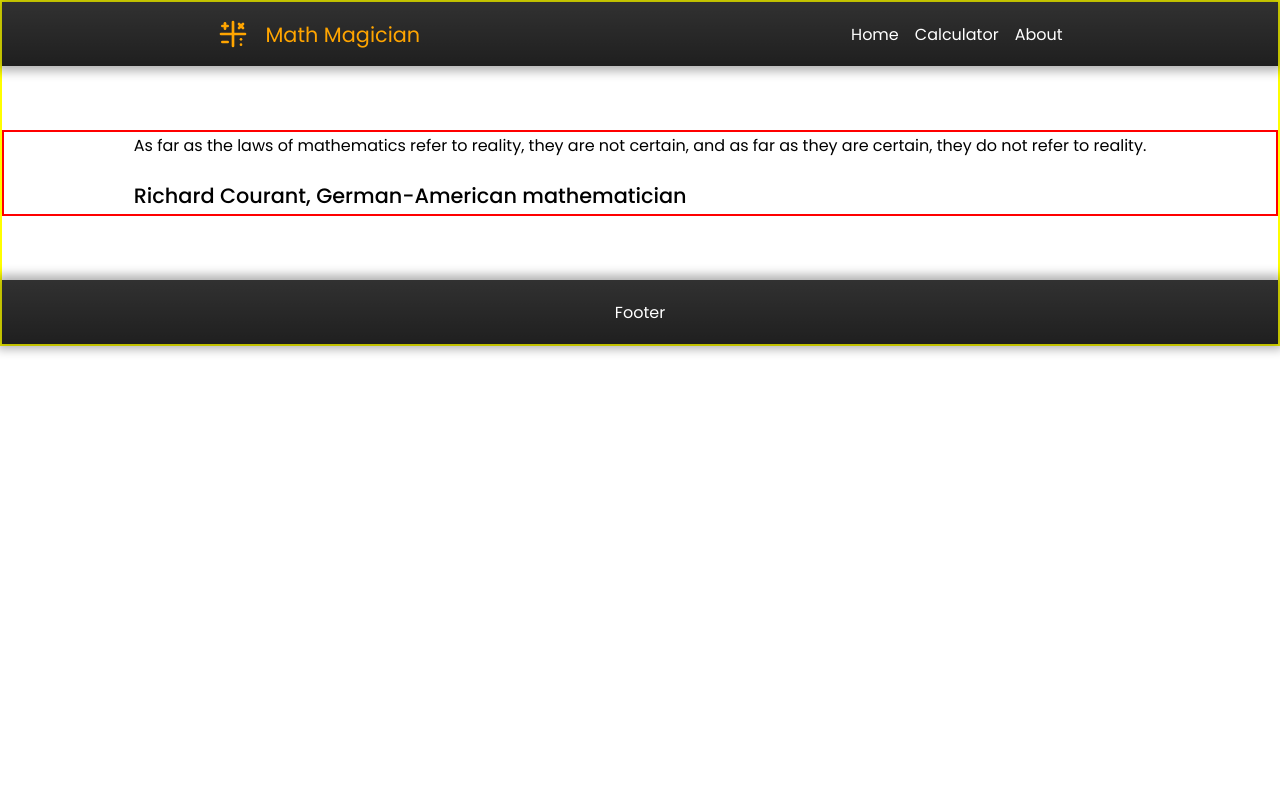
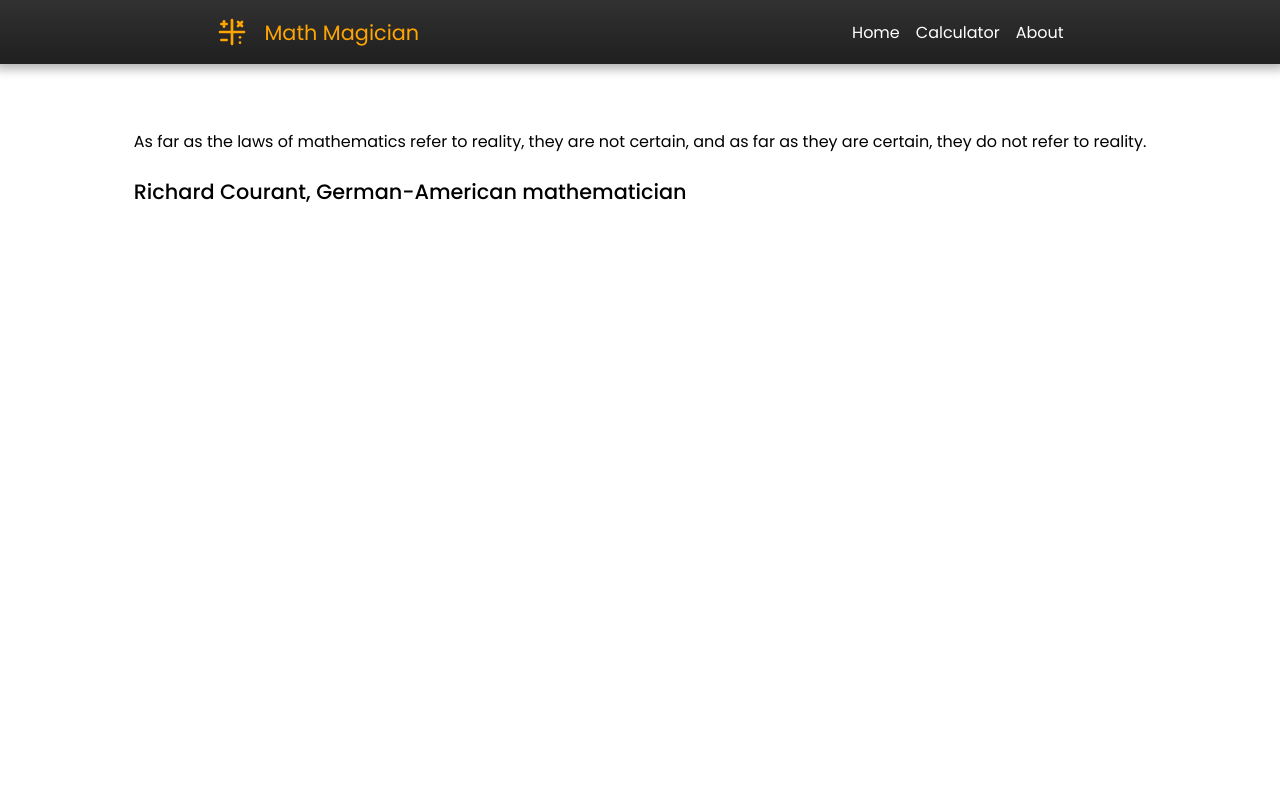
Before and after one commit to GiuseppeTG/Calculator, a React (Create React App) app: page /about in a window 1280 px wide. Shown: the top 800 px of the page. Built offline with nearby package versions, Linux system fonts and the light colour scheme.

Commit message:
change sintax of cunctional component Calculator

```diff
--- a/src/components/Footer.js
+++ b/src/components/Footer.js
@@ -2,6 +2,6 @@ import React from 'react';
 
 export default function Footer() {
   return (
-    <div className="footer">Footer</div>
+    <div className="footer">This webpage was made by Giuseppe Tomasini</div>
   );
 }
--- a/src/components/calculator.js
+++ b/src/components/calculator.js
@@ -15,7 +15,7 @@ const defaultCalculatorData = {
   operation: null,
 };
 
-const Calculator = () => {
+export default function Calculator() {
   const [calculatorData, setCalculatorData] = useState(defaultCalculatorData);
   const { total, next, operation } = calculatorData;
 
@@ -59,6 +59,4 @@ const Calculator = () => {
       </div>
     </div>
   );
-};
-
-export default Calculator;
+}
--- a/src/css/app.css
+++ b/src/css/app.css
@@ -5,15 +5,13 @@
 }
 
 main {
-  border: yellow solid 2px;
   display: block;
 }
 
 .container {
-  border: red solid 2px;
   display: flex;
   flex-direction: column;
-  justify-content: center;
   align-items: center;
   margin: 4rem 0;
+  height: 100vh;
 }
```
